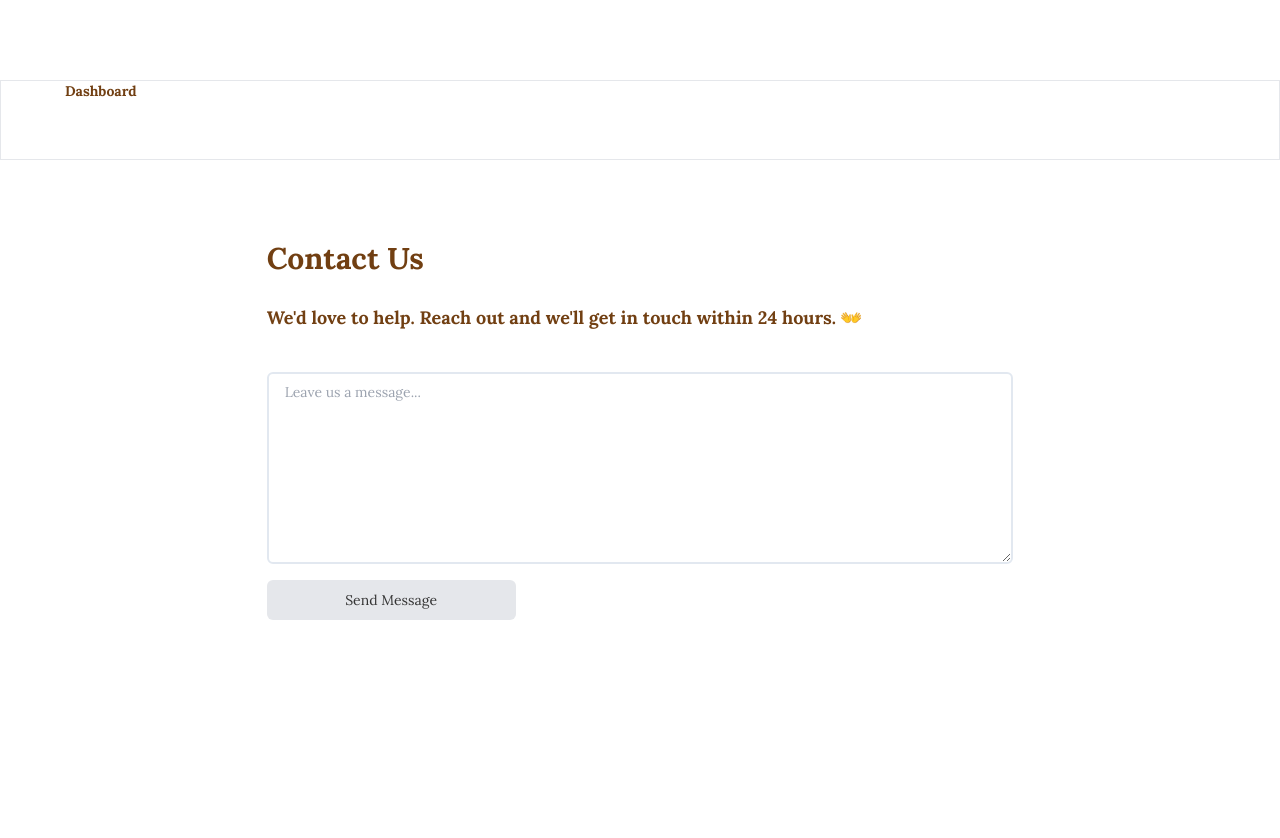
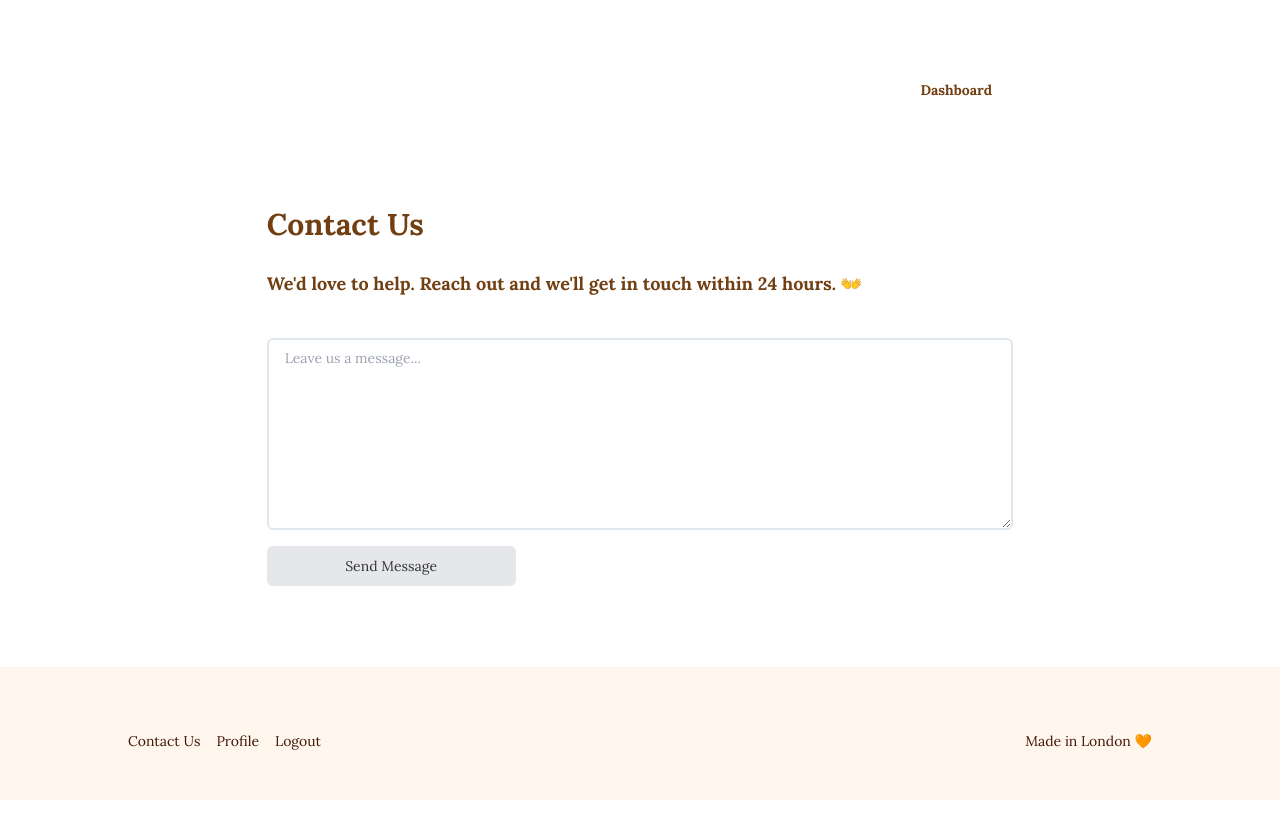
Before and after one commit to tarazoelee/capstone, a React (Create React App) app in the folder client/: page /contact-us in a window 1280 px wide. Shown: the top 838 px of the page. After the commit the page ends 800 px from the top, so only its background shows below. Built offline with nearby package versions, Linux system fonts and the light colour scheme; no server answers.

Commit message:
footer styling

```diff
--- a/client/src/components/ContactUs.js
+++ b/client/src/components/ContactUs.js
@@ -3,6 +3,7 @@ import { useNavigate } from "react-router-dom";
 import { Textarea, useToast } from "@chakra-ui/react";
 import { useAuth } from "../contexts/AuthContext";
 import { baseURL } from "../config.js";
+import Footer from "./Footer.js";
 
 function ContactUs() {
   const nav = useNavigate();
@@ -44,12 +45,12 @@ function ContactUs() {
   }
 
   return (
-    <div className="w-screen h-screen font-display flex-col">
-      <div className="pl-16 gap-3 my-20 h-20 text-yellow-900 font-bold border ">
+    <div className="w-screen h-screen font-display flex-col flex">
+      <div className=" gap-3 my-20 h-20 px-72 place-self-end text-yellow-900 font-bold hover:text-yellow-700 ease-linear transition duration-100">
         <button onClick={navDash}>Dashboard</button>
       </div>
       <div className="flex h-full flex-col items-center">
-        <div className="flex flex-col justify-center w-7/12 mb-44 gap-7 ">
+        <div className="flex flex-col justify-center w-7/12 gap-7 ">
           <div className="font-bold text-3xl text-yellow-900">Contact Us</div>
           <div className="flex flex-row font-bold text-lg text-yellow-900">
             We'd love to help. Reach out and we'll get in touch within 24 hours.{" "}
@@ -72,6 +73,7 @@ function ContactUs() {
           </form>
         </div>
       </div>
+      <Footer></Footer>
     </div>
   );
 }
--- a/client/src/components/Footer.js
+++ b/client/src/components/Footer.js
@@ -27,9 +27,9 @@ export default function Footer(){
  return(
      <div className='bg-orange-50 pt-16 pb-12 px-32 flex justify-between text-orange-950'>
         <div class="flex gap-4 content-center">
-            <div class="hover:cursor-pointer" onClick={navContactPage}>Contact Us</div>
-            <div class="hover:cursor-pointer" onClick={navProfile}>Profile</div>
-            <div class="hover:cursor-pointer" onClick={handleLogout}>Logout</div>
+            <div class="hover:cursor-pointer hover:text-orange-800 ease-linear transition duration-100" onClick={navContactPage}>Contact Us</div>
+            <div class="hover:cursor-pointer hover:text-orange-800 ease-linear transition duration-100" onClick={navProfile}>Profile</div>
+            <div class="hover:cursor-pointer hover:text-orange-800 ease-linear transition duration-100" onClick={handleLogout}>Logout</div>
         </div>
         <div class="">
                 Made in London &#x1F9E1;
--- a/client/src/components/Profile.js
+++ b/client/src/components/Profile.js
@@ -2,6 +2,7 @@ import React, { useEffect, useState } from "react";
 import { useAuth } from "../contexts/AuthContext";
 import { useNavigate } from "react-router-dom";
 import { baseURL } from "../config.js";
+import Footer from "./Footer.js";
 
 function Profile() {
   const nav = useNavigate();
@@ -101,12 +102,12 @@ function Profile() {
   }
 
   return (
-    <div className="flex flex-col min-h-screen font-display px-72 py-20 text-orange-900 ">
-      <div className="font-bold flex justify-end">
+    <div className="flex flex-col min-h-screen font-display text-yellow-900 ">
+      <div className="font-bold flex justify-end px-72 pt-24 hover:text-yellow-700 ease-linear transition duration-100">
         <button onClick={navDash}>Dashboard</button>
       </div>
-      <div className="flex flex-col gap-12 justify-center items-center my-20">
-        <div className="flex gap-10 text-yellow-900 font-bold">
+      <div className="flex flex-col gap-12 justify-center items-center my-20 py-12 px-72 ">
+        <div className="flex gap-10 text-yellow-900 font-bold ">
           <div className="font-bold">User since November 2023</div>
         </div>
 
@@ -176,6 +177,7 @@ function Profile() {
           </button>
         </div>
       </div>
+      <Footer></Footer>
     </div>
   );
 }
```
